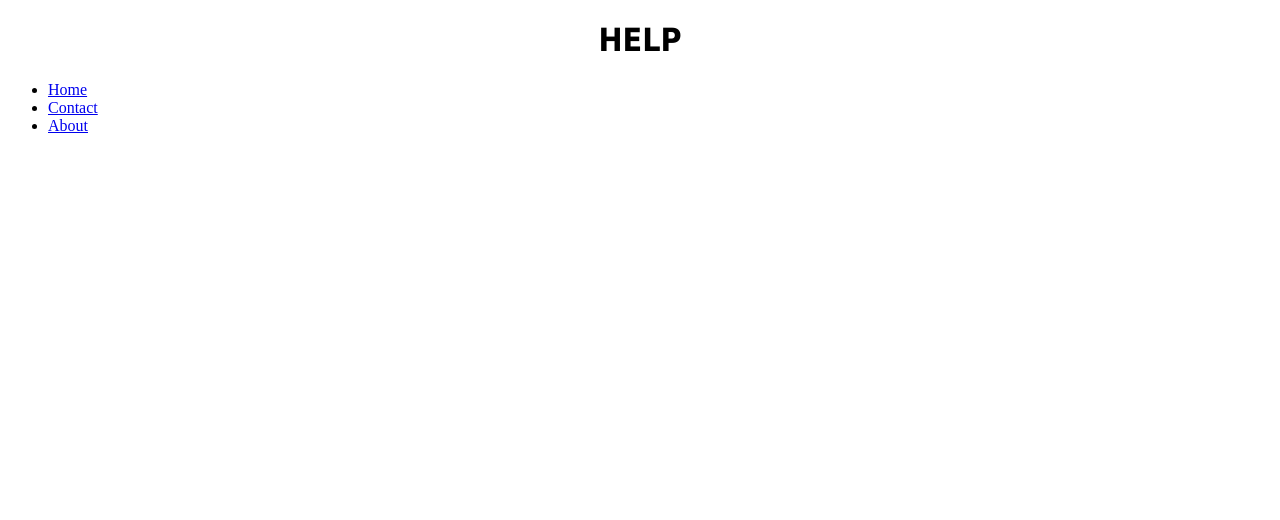
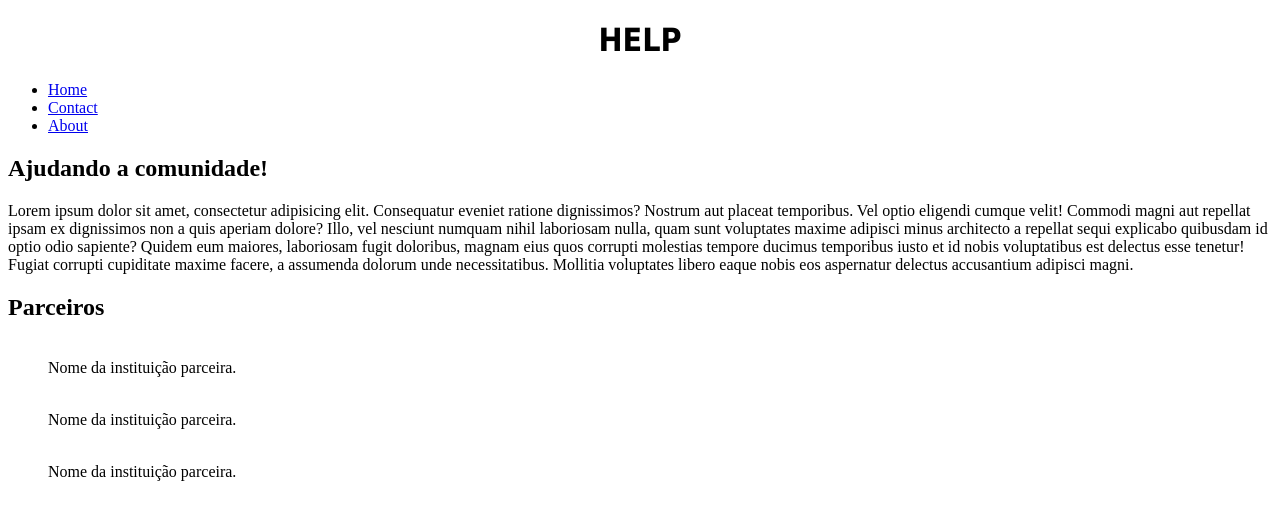
Before and after one commit to ludanii/Projeto-Inicial, a plain HTML site: page paginas/help.html in a window 1280 px wide. Drawn offline with Linux system fonts and the light colour scheme.

Commit message:
Criando a área de conteúdo da página HELP.

```diff
--- a/paginas/help.html
+++ b/paginas/help.html
@@ -17,6 +17,29 @@
                 </ul>
             </nav>
         </header>
+        <section>
+            <div>
+                <h2>Ajudando  a comunidade!</h2>
+                <p>
+                    Lorem ipsum dolor sit amet, consectetur adipisicing elit. Consequatur eveniet ratione dignissimos? Nostrum aut placeat temporibus. Vel optio eligendi cumque velit! Commodi magni aut repellat ipsam ex dignissimos non a quis aperiam dolore? Illo, vel nesciunt numquam nihil laboriosam nulla, quam sunt voluptates maxime adipisci minus architecto a repellat sequi explicabo quibusdam id optio odio sapiente? Quidem eum maiores, laboriosam fugit doloribus, magnam eius quos corrupti molestias tempore ducimus temporibus iusto et id nobis voluptatibus est delectus esse tenetur! Fugiat corrupti cupiditate maxime facere, a assumenda dolorum unde necessitatibus. Mollitia voluptates libero eaque nobis eos aspernatur delectus accusantium adipisci magni.
+                </p>
+            </div>
+            <div>
+                <h2>Parceiros</h2>
+                <figure>
+                    <img src="" alt="">
+                    <figcaption>Nome da  instituição parceira.</figcaption>
+                </figure>
+                <figure>
+                    <img src="" alt="">
+                    <figcaption>Nome da  instituição parceira.</figcaption>
+                </figure>
+                <figure>
+                    <img src="" alt="">
+                    <figcaption>Nome da  instituição parceira.</figcaption>
+                </figure>
+            </div>
+        </section>
     </div>
 </body>
 </html>
```
